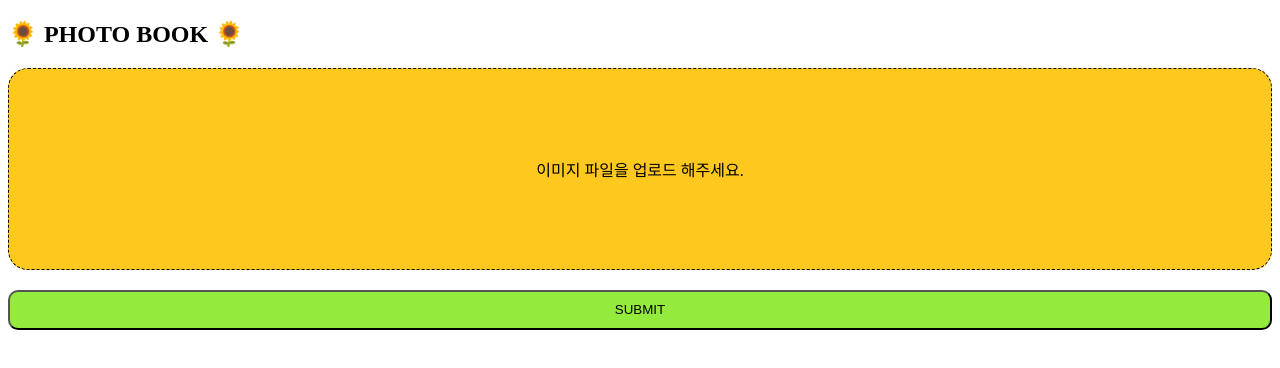
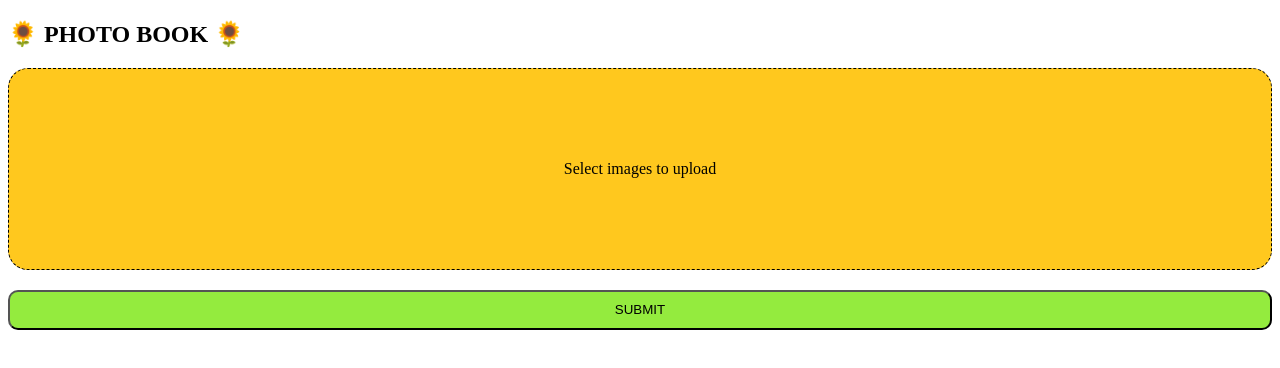
Before and after one commit to uheaji/image-upload, a React (Create React App) app in the folder client/: page / in a window 1280 px wide. Shown: the top 368 px of the page. Built offline with nearby package versions, Linux system fonts and the light colour scheme.

Commit message:
◽ react-toastify 알림창 만들기

```diff
--- a/client/package.json
+++ b/client/package.json
@@ -10,6 +10,7 @@
     "react": "^17.0.2",
     "react-dom": "^17.0.2",
     "react-scripts": "5.0.0",
+    "react-toastify": "^8.2.0",
     "web-vitals": "^2.1.4"
   },
   "scripts": {
--- a/client/src/App.js
+++ b/client/src/App.js
@@ -1,9 +1,12 @@
 import React from "react";
 import UploadForm from "./components/UploadForm";
+import { ToastContainer, toast } from "react-toastify";
+import "react-toastify/dist/ReactToastify.css";
 
 const App = () => {
   return (
     <div>
+      <ToastContainer />
       <h2>🌻 PHOTO BOOK 🌻</h2>
       <UploadForm />
     </div>
--- a/client/src/components/UploadForm.js
+++ b/client/src/components/UploadForm.js
@@ -1,12 +1,14 @@
 import React, { useState } from "react";
 import axios from "axios"; // axios는 HTTP비동기통신 라이브러리이다.
 import "./UploadForm.css";
+import { toast } from "react-toastify";
 
 
 
 const UploadForm = () => {
   const [file, setFile] = useState(null);
-  const [fileName, setFileNAme] = useState("이미지 파일을 업로드 해주세요.");
+  const [fileName, setFileNAme] = useState("Select images to upload");
+
 
   const imageSelectHandler = (event) => {
     const imageFile = event.target.files[0];
@@ -23,9 +25,10 @@ const UploadForm = () => {
         headers: {"Content-Type": "multipart/form-data"},
       });
       console.log({ res });
-      alert("Success !!")
+      toast.success("이미지 업로드 성공 😁");
     } catch (err) {
-      console.error(err)
+      console.error(err);
+      toast.error(err.message + " 😥");
     }
   };
 
```
Also changed, not shown: 3 other files (tests, documents, lock files or other folders).
